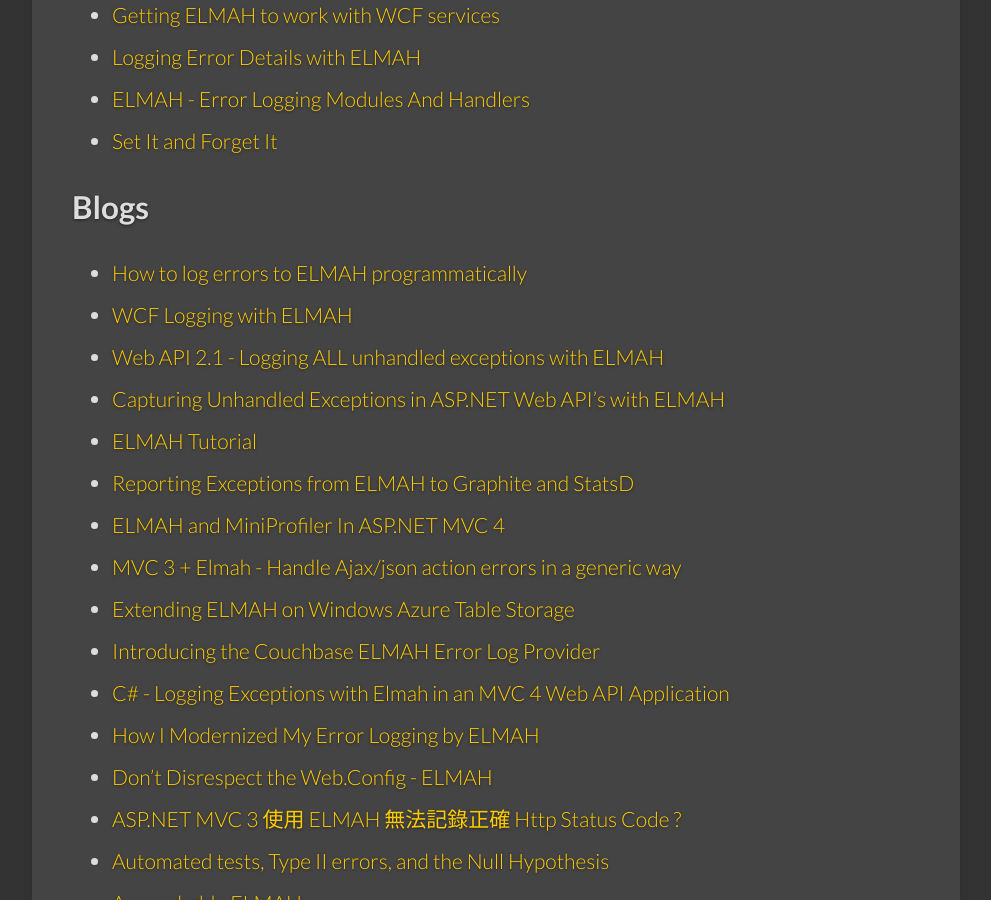
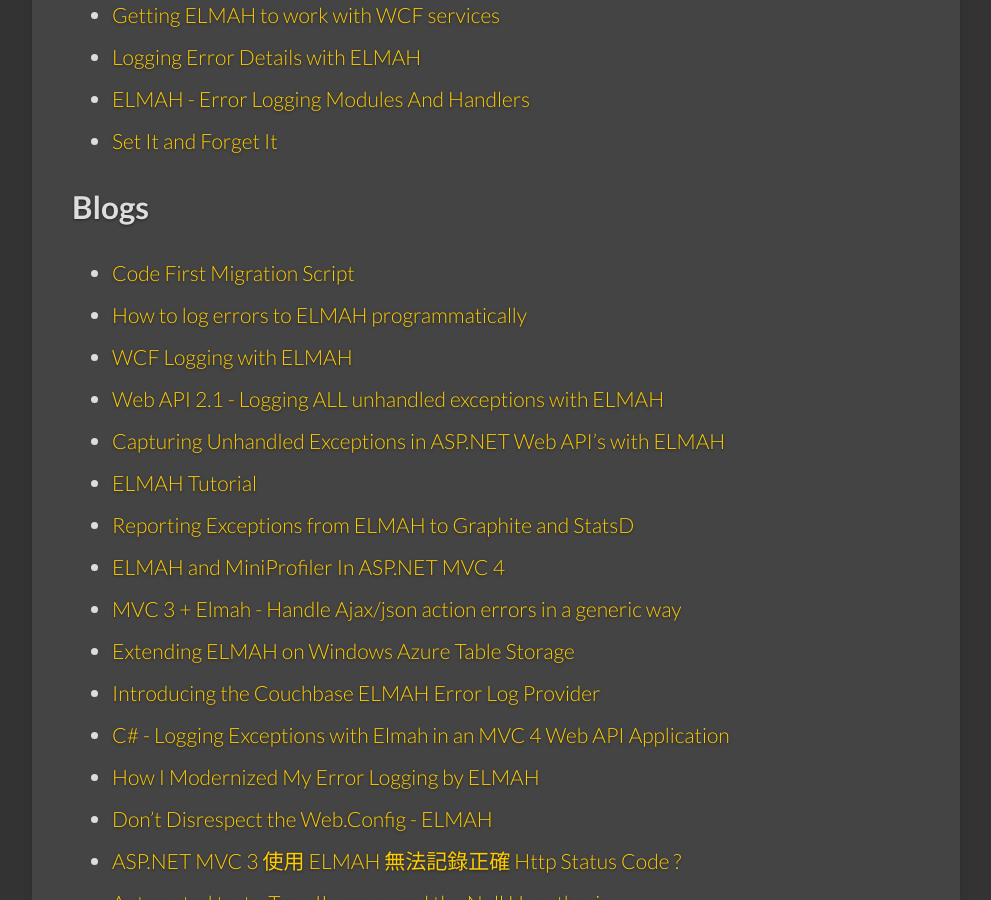
Before and after one commit to elmah/www, a Jekyll site: the page built from WebBase.md, in a window 1280 px wide and 900 px high, scrolled down 842 px. Shown: the whole window, without its empty margins (149-1140 px from the left). Built offline with Jekyll 4.4.1, drawn with Linux system fonts in a browser that asks for light colours.

Commit message:
Update WebBase.md
added link to my blog post with code for Code First Migration script

```diff
--- a/WebBase.md
+++ b/WebBase.md
@@ -27,6 +27,7 @@ on the web? [Why not drop a line and let us know?](https://github.com/elmah/www/
 
 ## Blogs
 
+  * [Code First Migration Script](http://www.eonasdan.com/home/elmah-code-first-migration)
   * [How to log errors to ELMAH programmatically](http://blog.elmah.io/how-to-log-errors-to-elmah-programmatically/)
   * [WCF Logging with ELMAH](http://vivekcek.wordpress.com/2014/06/24/wcf-logging-with-elmah/)
   * [Web API 2.1 - Logging ALL unhandled exceptions with ELMAH](http://jasonwatmore.com/post/2014/05/03/Getting-ELMAH-to-catch-ALL-unhandled-exceptions-in-Web-API-21.aspx)
```
